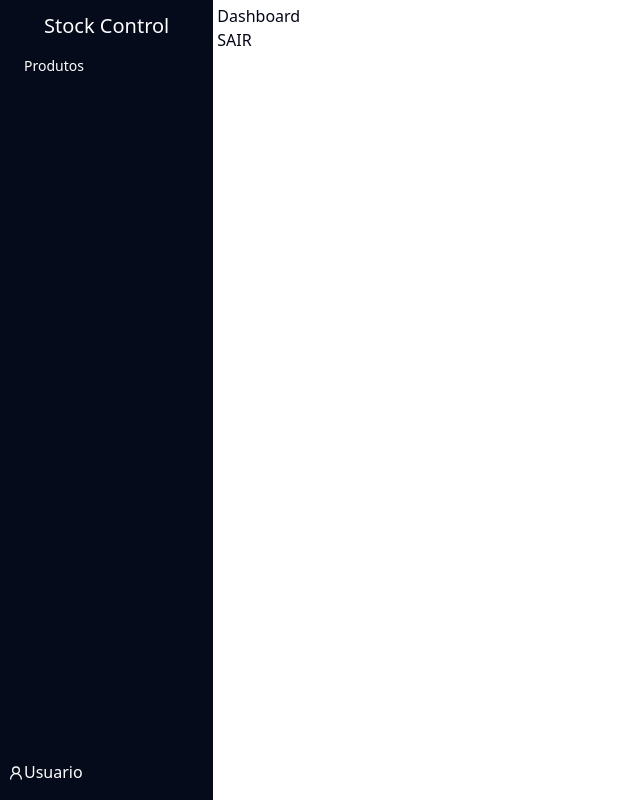
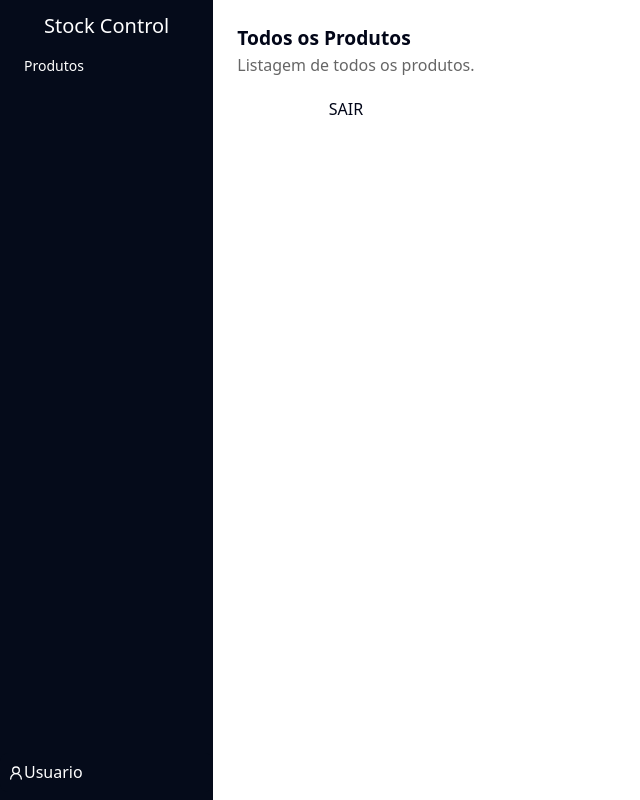
Before and after one commit to Roger-dornelles/stock-control-web, a Next.js app: page /user/home in a window 1280 px wide. Shown: the whole page, without its empty margins (0-640 px from the left). Built offline with nearby package versions, Linux system fonts and the light colour scheme.

Commit message:
feat: created struct user initial page home

```diff
--- a/app/user/home/page.tsx
+++ b/app/user/home/page.tsx
@@ -4,11 +4,14 @@ import { signOut } from "next-auth/react";
 
 const dashBoard = () => {
   return (
-    <>
-      <h1>Dashboard</h1>
+    <div className={`flex flex-col`}>
+      <div className={`w-full flex-col py-5 pl-5`}>
+        <h1 className={`text-[1.2rem] font-bold`}>Todos os Produtos</h1>
+        <p className={`text-[#666]`}>Listagem de todos os produtos.</p>
+      </div>
 
       <button onClick={() => signOut({ callbackUrl: "/" })}>SAIR</button>
-    </>
+    </div>
   );
 };
 
```
